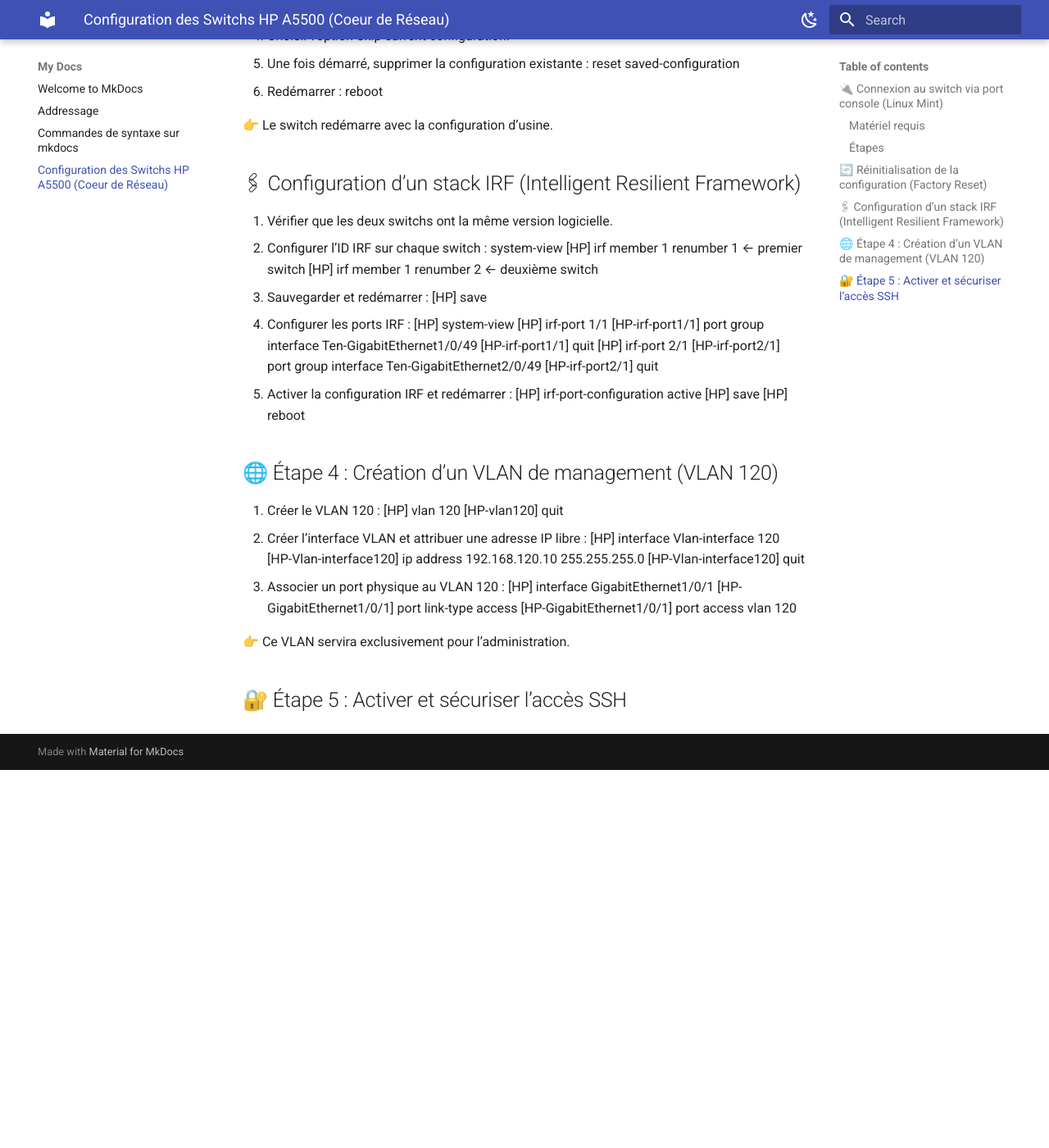
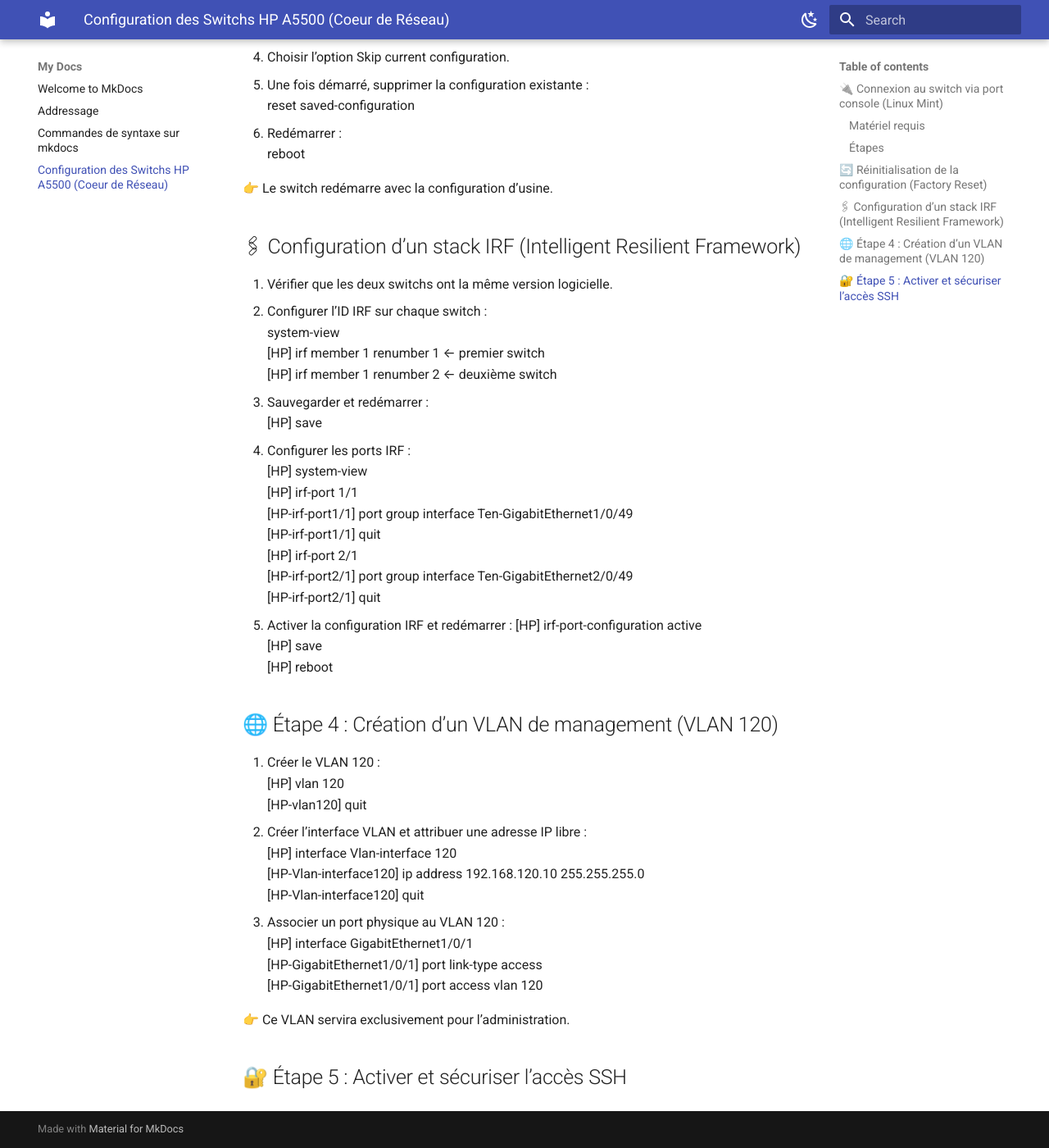
Before and after one commit to Sym-0ne/LaPaillasse, an MkDocs documentation site: the page built from docs/reseau.md, in a window 1280 px wide and 1400 px high, scrolled down 1128 px. Shown: the whole window at 82% size. Built offline with MkDocs 1.6.1 and Material for MkDocs 9.7.7, drawn with Linux system fonts in a browser that asks for light colours; before the commit the page ends 2067 px from its top, so only the background shows below that; some of the changed text lies outside the part shown.

Commit message:
Modif wass

````diff
--- a/docs/reseau.md
+++ b/docs/reseau.md
@@ -19,7 +19,7 @@
 
 ### Étapes
 1. Brancher le câble console entre le PC et le switch.
-2. Identifier le port série :
+2. Identifier le port série :<br>
    ```bash
    dmesg | grep ttyUSB
 3. Installer un client console (exemple : minicom) : sudo apt install minicom
@@ -37,48 +37,48 @@
 2. Interrompre le boot avec Ctrl+B.
 3. Entrer le mot de passe bootrom (souvent vide ou password).
 4. Choisir l’option Skip current configuration.
-5. Une fois démarré, supprimer la configuration existante :
-    <HP> reset saved-configuration
-6. Redémarrer :
-    <HP> reboot
+5. Une fois démarré, supprimer la configuration existante :<br>
+    <HP> reset saved-configuration<br>
+6. Redémarrer :<br>
+    <HP> reboot<br>
 
 👉 Le switch redémarre avec la configuration d’usine.
 
 ## 🖇 Configuration d’un stack IRF (Intelligent Resilient Framework)
 
 1. Vérifier que les deux switchs ont la même version logicielle.
-2. Configurer l’ID IRF sur chaque switch :
-    <HP> system-view
-    [HP] irf member 1 renumber 1   ← premier switch
-    [HP] irf member 1 renumber 2   ← deuxième switch
-3. Sauvegarder et redémarrer :
-    [HP] save
-4. Configurer les ports IRF :
-    [HP] system-view
-    [HP] irf-port 1/1
-    [HP-irf-port1/1] port group interface Ten-GigabitEthernet1/0/49
-    [HP-irf-port1/1] quit
-    [HP] irf-port 2/1
-    [HP-irf-port2/1] port group interface Ten-GigabitEthernet2/0/49
-    [HP-irf-port2/1] quit
+2. Configurer l’ID IRF sur chaque switch :<br>
+    <HP> system-view<br>
+    [HP] irf member 1 renumber 1   ← premier switch<br>
+    [HP] irf member 1 renumber 2   ← deuxième switch<br>
+3. Sauvegarder et redémarrer :<br>
+    [HP] save<br>
+4. Configurer les ports IRF :<br>
+    [HP] system-view<br>
+    [HP] irf-port 1/1<br>
+    [HP-irf-port1/1] port group interface Ten-GigabitEthernet1/0/49<br>
+    [HP-irf-port1/1] quit<br>
+    [HP] irf-port 2/1<br>
+    [HP-irf-port2/1] port group interface Ten-GigabitEthernet2/0/49<br>
+    [HP-irf-port2/1] quit<br>
 5. Activer la configuration IRF et redémarrer :
-    [HP] irf-port-configuration active
-    [HP] save
-    [HP] reboot
+    [HP] irf-port-configuration active<br>
+    [HP] save<br>
+    [HP] reboot<br>
 
 ## 🌐 Étape 4 : Création d’un VLAN de management (VLAN 120)
 
-1. Créer le VLAN 120 :
-    [HP] vlan 120
-    [HP-vlan120] quit
-2. Créer l’interface VLAN et attribuer une adresse IP libre :
-    [HP] interface Vlan-interface 120
-    [HP-Vlan-interface120] ip address 192.168.120.10 255.255.255.0
-    [HP-Vlan-interface120] quit
-3. Associer un port physique au VLAN 120 :
-    [HP] interface GigabitEthernet1/0/1
-    [HP-GigabitEthernet1/0/1] port link-type access
-    [HP-GigabitEthernet1/0/1] port access vlan 120
+1. Créer le VLAN 120 :<br>
+    [HP] vlan 120<br>
+    [HP-vlan120] quit<br>
+2. Créer l’interface VLAN et attribuer une adresse IP libre :<br>
+    [HP] interface Vlan-interface 120<br>
+    [HP-Vlan-interface120] ip address 192.168.120.10 255.255.255.0<br>
+    [HP-Vlan-interface120] quit<br>
+3. Associer un port physique au VLAN 120 :<br>
+    [HP] interface GigabitEthernet1/0/1<br>
+    [HP-GigabitEthernet1/0/1] port link-type access<br>
+    [HP-GigabitEthernet1/0/1] port access vlan 120<br>
 
 👉 Ce VLAN servira exclusivement pour l’administration.
 
````
